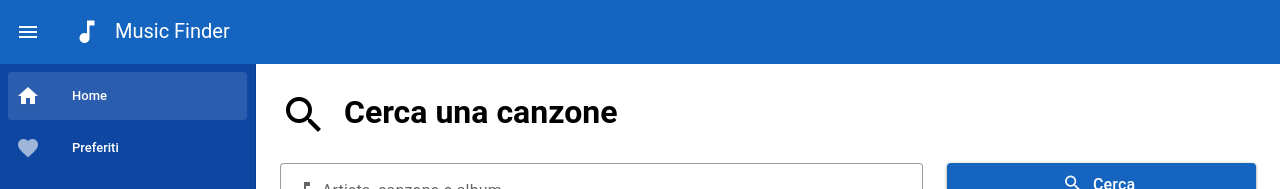
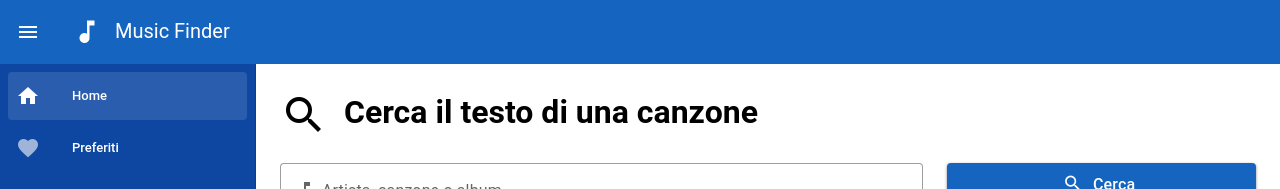
Before and after one commit to mrtrss925-dot/LyricSearch, a Vue app: page / in a window 1280 px wide. Shown: the top 189 px of the page. Built offline with nearby package versions, Linux system fonts and the light colour scheme; no server answers; the database is empty; sample sign-in values are in the browser's storage.

Commit message:
cambio h1

```diff
--- a/src/views/Home.vue
+++ b/src/views/Home.vue
@@ -38,7 +38,7 @@ async function search() {
 <template>
   <h1 class="text-h4 mb-6">
     <v-icon icon="mdi-magnify" class="me-2"></v-icon>
-    Cerca una canzone
+    Cerca il testo di una canzone
   </h1>
 
   <v-row class="mb-6">
```
